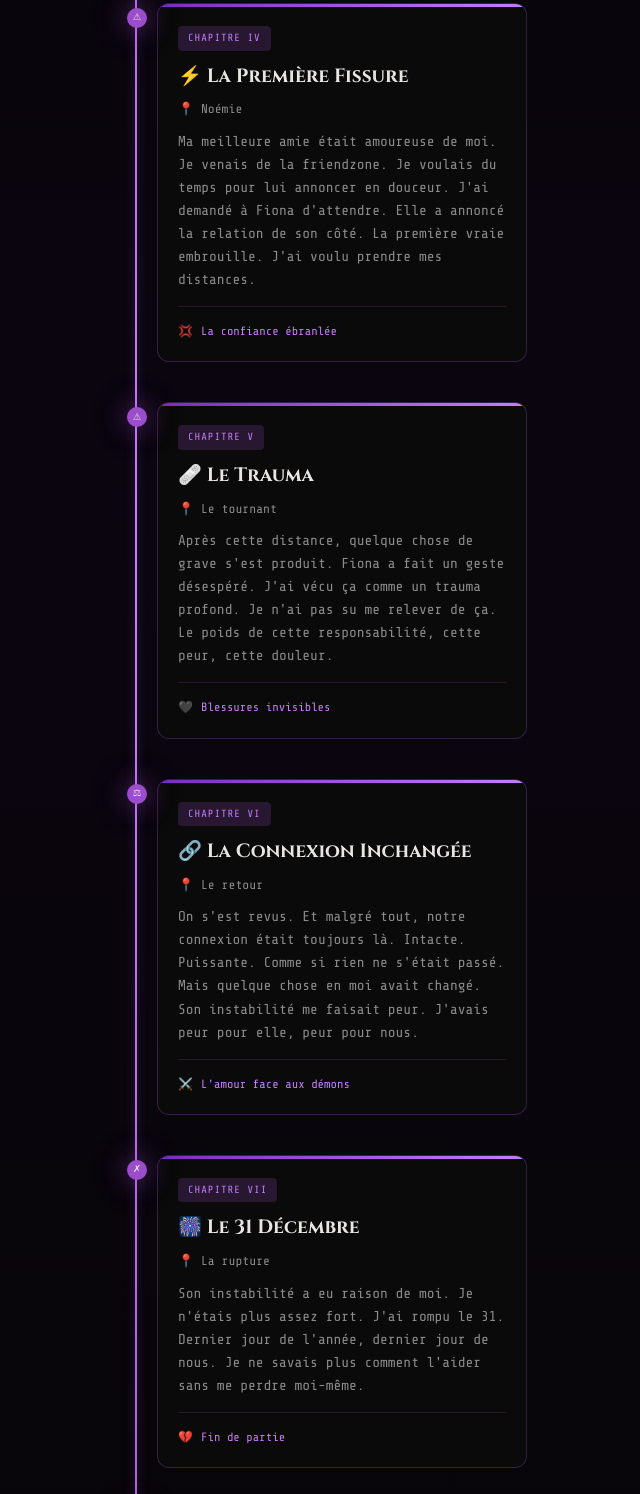
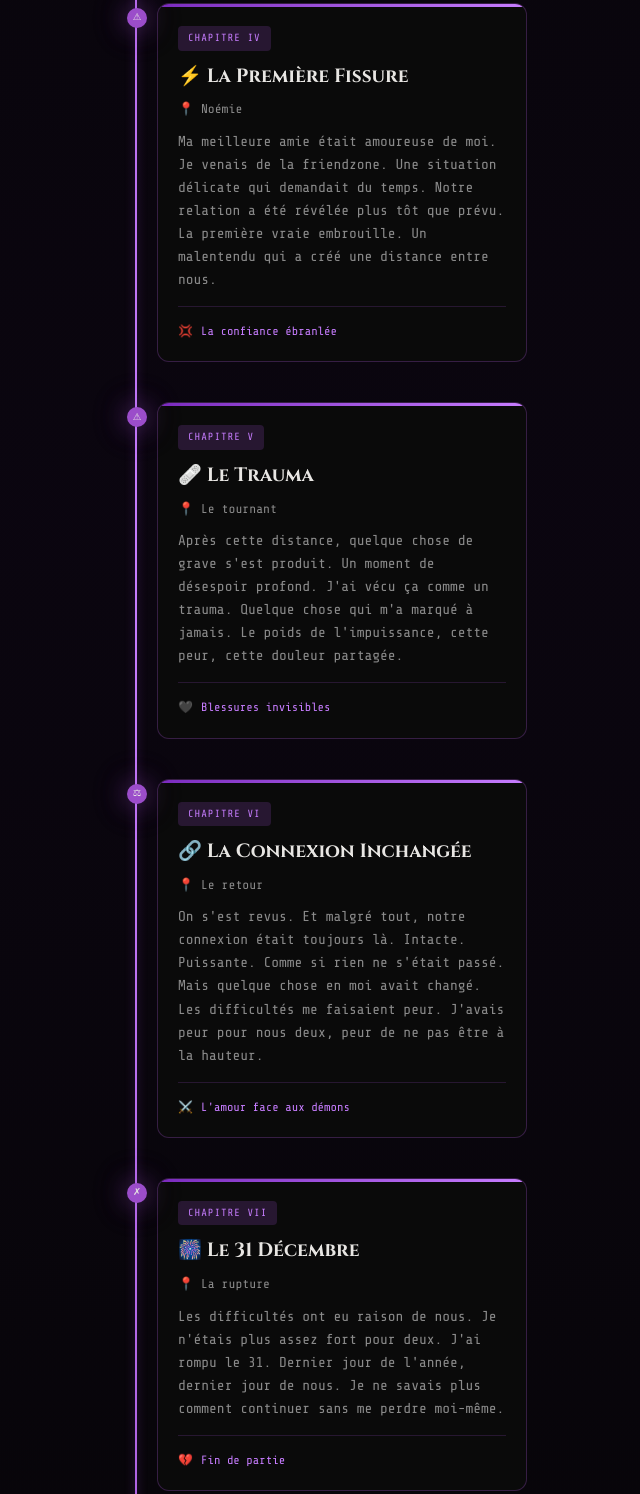
Before and after one commit to yamy24520/game2, a plain HTML site: page index.html in a window 1280 px wide. Shown: the part 2160-3654 px from the top of the page, without its empty margins (313-953 px from the left). Drawn offline with nearby package versions, Linux system fonts and the light colour scheme; a web font is replaced by a local one.

Commit message:
Revise quest descriptions in index.html
Updated quest descriptions for clarity and emotional impact.

```diff
--- a/index.html
+++ b/index.html
@@ -1029,7 +1029,7 @@
                     <span class="quest-status">Chapitre IV</span>
                     <h3 class="quest-title">⚡ La Première Fissure</h3>
                     <p class="quest-location">📍 Noémie</p>
-                    <p class="quest-desc">Ma meilleure amie était amoureuse de moi. Je venais de la friendzone. Je voulais du temps pour lui annoncer en douceur. J'ai demandé à Fiona d'attendre. Elle a annoncé la relation de son côté. La première vraie embrouille. J'ai voulu prendre mes distances.</p>
+                    <p class="quest-desc">Ma meilleure amie était amoureuse de moi. Je venais de la friendzone. Une situation délicate qui demandait du temps. Notre relation a été révélée plus tôt que prévu. La première vraie embrouille. Un malentendu qui a créé une distance entre nous.</p>
                     <div class="quest-reward">
                         <span>💢</span>
                         <span>La confiance ébranlée</span>
@@ -1043,7 +1043,7 @@
                     <span class="quest-status">Chapitre V</span>
                     <h3 class="quest-title">🩹 Le Trauma</h3>
                     <p class="quest-location">📍 Le tournant</p>
-                    <p class="quest-desc">Après cette distance, quelque chose de grave s'est produit. Fiona a fait un geste désespéré. J'ai vécu ça comme un trauma profond. Je n'ai pas su me relever de ça. Le poids de cette responsabilité, cette peur, cette douleur.</p>
+                    <p class="quest-desc">Après cette distance, quelque chose de grave s'est produit. Un moment de désespoir profond. J'ai vécu ça comme un trauma. Quelque chose qui m'a marqué à jamais. Le poids de l'impuissance, cette peur, cette douleur partagée.</p>
                     <div class="quest-reward">
                         <span>🖤</span>
                         <span>Blessures invisibles</span>
@@ -1057,7 +1057,7 @@
                     <span class="quest-status">Chapitre VI</span>
                     <h3 class="quest-title">🔗 La Connexion Inchangée</h3>
                     <p class="quest-location">📍 Le retour</p>
-                    <p class="quest-desc">On s'est revus. Et malgré tout, notre connexion était toujours là. Intacte. Puissante. Comme si rien ne s'était passé. Mais quelque chose en moi avait changé. Son instabilité me faisait peur. J'avais peur pour elle, peur pour nous.</p>
+                    <p class="quest-desc">On s'est revus. Et malgré tout, notre connexion était toujours là. Intacte. Puissante. Comme si rien ne s'était passé. Mais quelque chose en moi avait changé. Les difficultés me faisaient peur. J'avais peur pour nous deux, peur de ne pas être à la hauteur.</p>
                     <div class="quest-reward">
                         <span>⚔️</span>
                         <span>L'amour face aux démons</span>
@@ -1071,7 +1071,7 @@
                     <span class="quest-status">Chapitre VII</span>
                     <h3 class="quest-title">🎆 Le 31 Décembre</h3>
                     <p class="quest-location">📍 La rupture</p>
-                    <p class="quest-desc">Son instabilité a eu raison de moi. Je n'étais plus assez fort. J'ai rompu le 31. Dernier jour de l'année, dernier jour de nous. Je ne savais plus comment l'aider sans me perdre moi-même.</p>
+                    <p class="quest-desc">Les difficultés ont eu raison de nous. Je n'étais plus assez fort pour deux. J'ai rompu le 31. Dernier jour de l'année, dernier jour de nous. Je ne savais plus comment continuer sans me perdre moi-même.</p>
                     <div class="quest-reward">
                         <span>💔</span>
                         <span>Fin de partie</span>
@@ -1099,7 +1099,7 @@
                     <span class="quest-status">Chapitre Final</span>
                     <h3 class="quest-title">🥀 Le Zinc - La Fin Définitive</h3>
                     <p class="quest-location">📍 Là où tout a commencé, là où tout s'achève</p>
-                    <p class="quest-desc">Fiona m'invite au Zinc. Retour aux sources. Mais elle était trop bourrée. Elle a embrassé des inconnus devant moi. Là, dans ce bar où on s'était rencontrés, j'ai vu la fin réelle. Pas celle du 31. La vraie fin. Celle qui fait vraiment mal. L'histoire se termine là où elle a commencé, dans la fumée du Zinc, mais cette fois dans la douleur pure.</p>
+                    <p class="quest-desc">Invitation au Zinc. Retour aux sources. Mais la soirée a dérapé. L'alcool, la confusion, des gestes qui font mal. Là, dans ce bar où on s'était rencontrés, j'ai compris que c'était vraiment fini. Pas la rupture du 31. La vraie fin. Celle qui fait vraiment mal. L'histoire se termine là où elle a commencé, dans la fumée du Zinc, mais cette fois dans la douleur.</p>
                     <div class="quest-reward">
                         <span>⚰️</span>
                         <span>The End</span>
```
